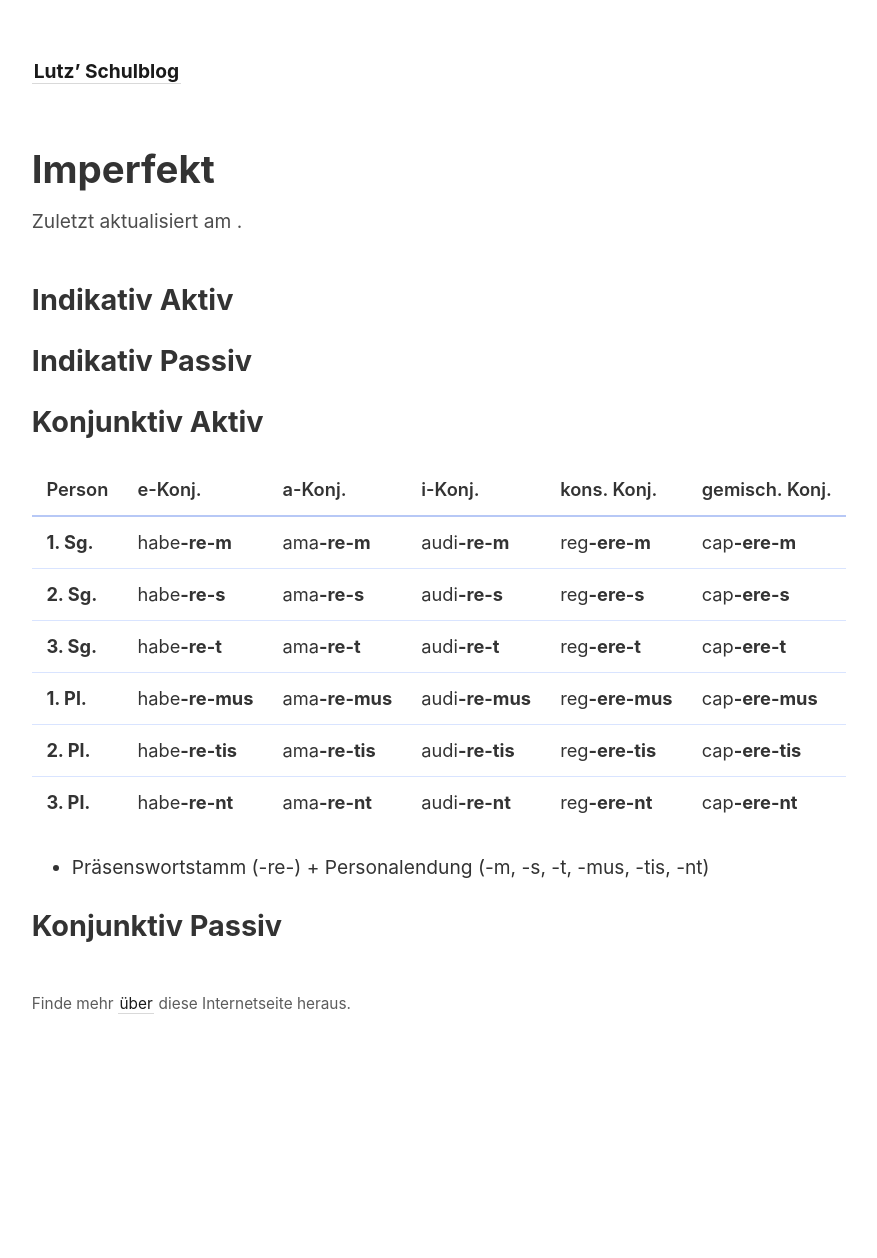
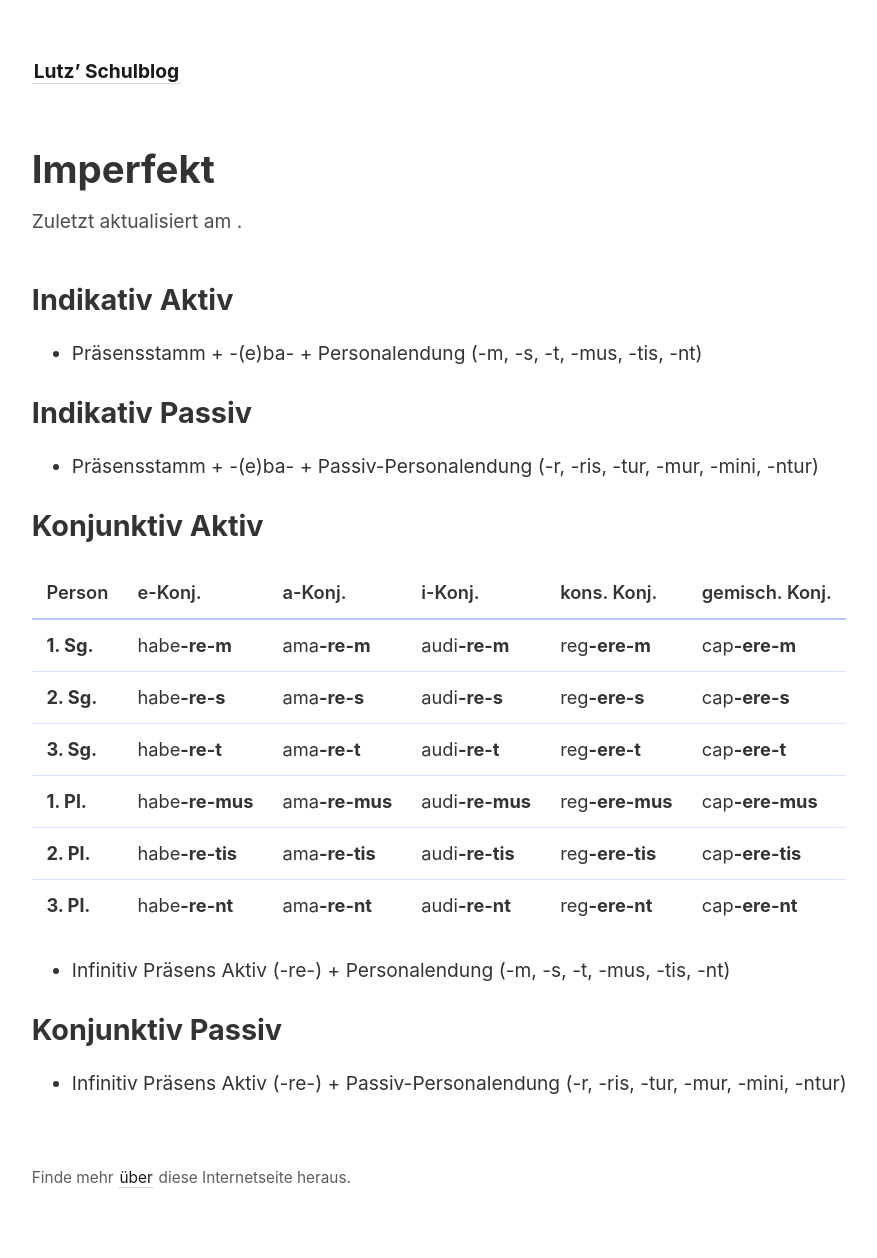
Before and after one commit to lutz-stu/school-blog, a Jekyll site: the page built from _notes/Latein/imperfekt.md, in a window 1280 px wide. Shown: the whole page, without its empty margins (45-922 px from the left). Built offline with Jekyll 4.4.1, drawn with Linux system fonts in a browser that asks for light colours; before the commit the page ends 1083 px from its top, so only the background shows below that.

Commit message:
Update Latein content (Konjugationslehre)

```diff
--- a/_notes/Latein/imperfekt.md
+++ b/_notes/Latein/imperfekt.md
@@ -4,7 +4,11 @@ title: Imperfekt
 
 ## Indikativ Aktiv
 
+- Präsensstamm + -(e)ba- + Personalendung (-m, -s, -t, -mus, -tis, -nt)
+
 ## Indikativ Passiv
+
+- Präsensstamm + -(e)ba- + Passiv-Personalendung (-r, -ris, -tur, -mur, -mini, -ntur)
 
 ## Konjunktiv Aktiv
 
@@ -17,6 +21,8 @@ Person | e-Konj. | a-Konj. | i-Konj. | kons. Konj. | gemisch. Konj.
 **2. Pl.** | habe**-re-tis** | ama**-re-tis** | audi**-re-tis** | reg**-ere-tis** | cap**-ere-tis**
 **3. Pl.** | habe**-re-nt** | ama**-re-nt** | audi**-re-nt** | reg**-ere-nt** | cap**-ere-nt**
 
-- Präsenswortstamm (-re-) + Personalendung (-m, -s, -t, -mus, -tis, -nt)
+- Infinitiv Präsens Aktiv (-re-) + Personalendung (-m, -s, -t, -mus, -tis, -nt)
 
 ## Konjunktiv Passiv
+
+- Infinitiv Präsens Aktiv (-re-) + Passiv-Personalendung (-r, -ris, -tur, -mur, -mini, -ntur)
```
Also changed, not shown: _notes/Latein/perfekt.md (added, +15 -0 lines), _notes/Latein/plusquamperfekt.md (+4 -0 lines), _notes/Latein/praesens.md (+18 -16 lines).
